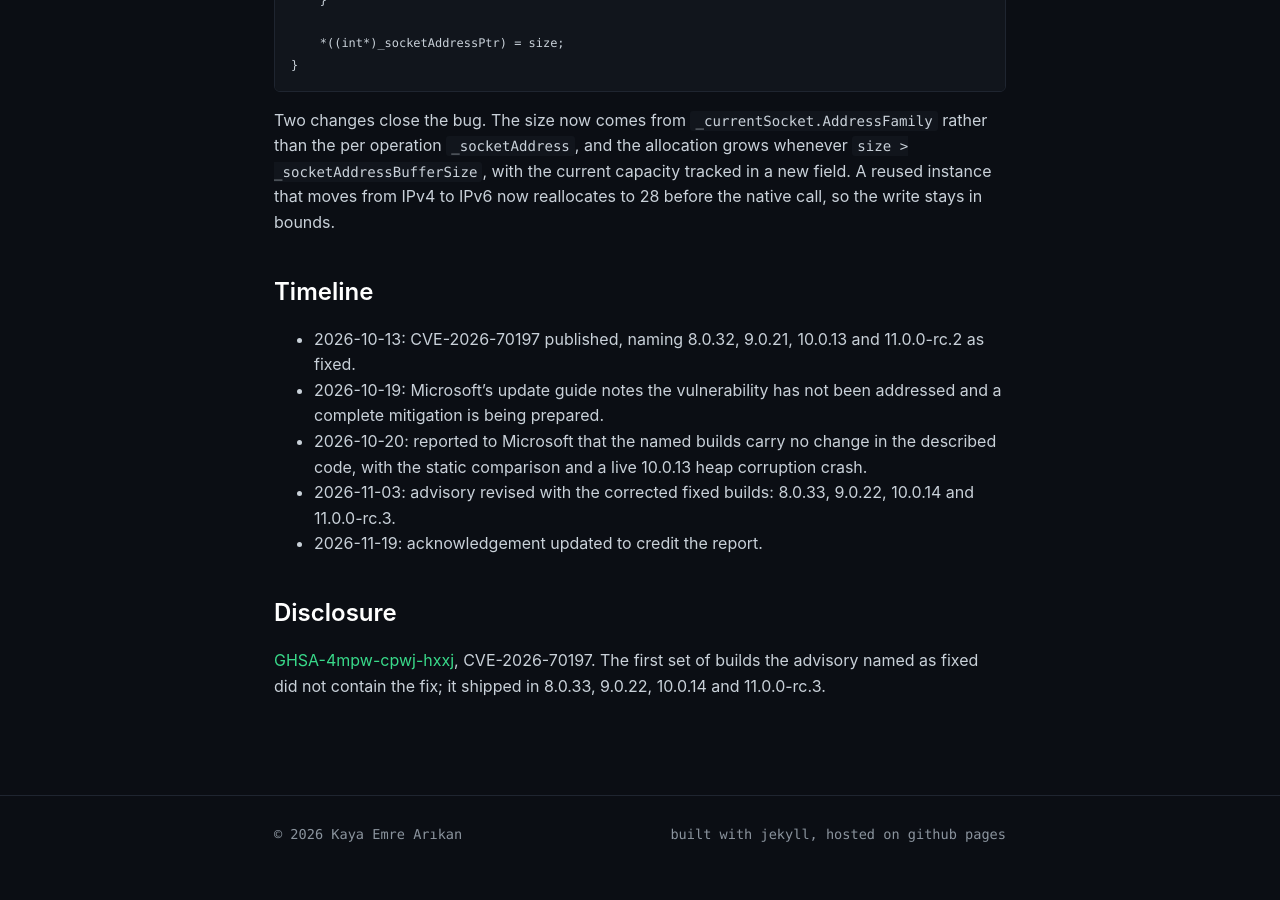
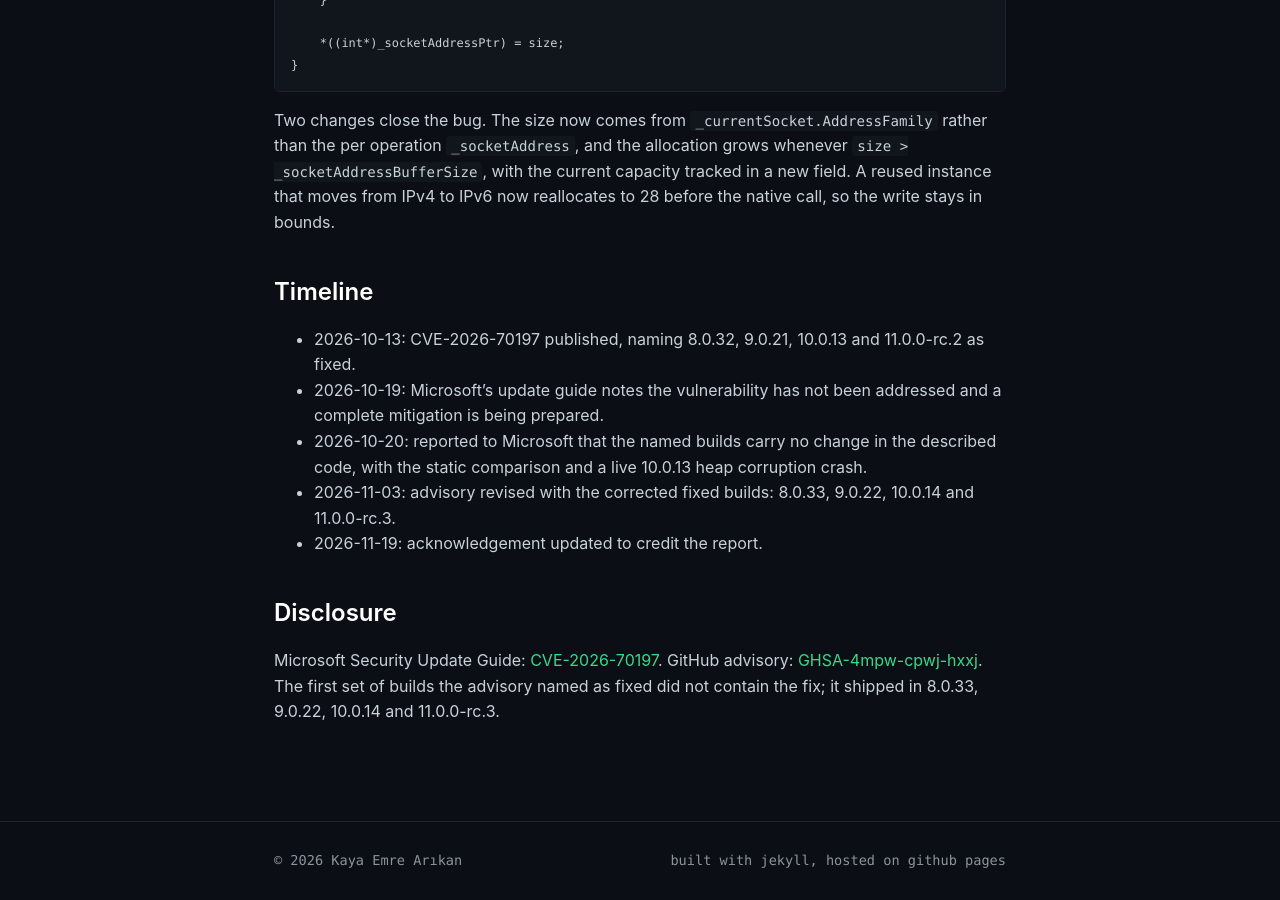
Before and after one commit to kemrec/kemrec.github.io, a Jekyll site: the page built from _writeups/dotnet-cve-2026-70197-sockets-oob-incomplete-fix.md, in a window 1280 px wide and 900 px high, scrolled down 4346 px. Built offline with Jekyll 4.4.1, drawn with Linux system fonts in a browser that asks for light colours; before the commit the page ends 5220 px from its top, so only the background shows below that.

Commit message:
Add MSRC Update Guide link to CVE-2026-70197 writeup

```diff
--- a/_writeups/dotnet-cve-2026-70197-sockets-oob-incomplete-fix.md
+++ b/_writeups/dotnet-cve-2026-70197-sockets-oob-incomplete-fix.md
@@ -209,6 +209,9 @@ before the native call, so the write stays in bounds.
 
 ## Disclosure
 
-[GHSA-4mpw-cpwj-hxxj](https://github.com/dotnet/runtime/security/advisories/GHSA-4mpw-cpwj-hxxj),
-CVE-2026-70197. The first set of builds the advisory named as fixed did not
-contain the fix; it shipped in 8.0.33, 9.0.22, 10.0.14 and 11.0.0-rc.3.
+Microsoft Security Update Guide:
+[CVE-2026-70197](https://msrc.microsoft.com/update-guide/vulnerability/CVE-2026-70197).
+GitHub advisory:
+[GHSA-4mpw-cpwj-hxxj](https://github.com/dotnet/runtime/security/advisories/GHSA-4mpw-cpwj-hxxj).
+The first set of builds the advisory named as fixed did not contain the fix; it
+shipped in 8.0.33, 9.0.22, 10.0.14 and 11.0.0-rc.3.
```
